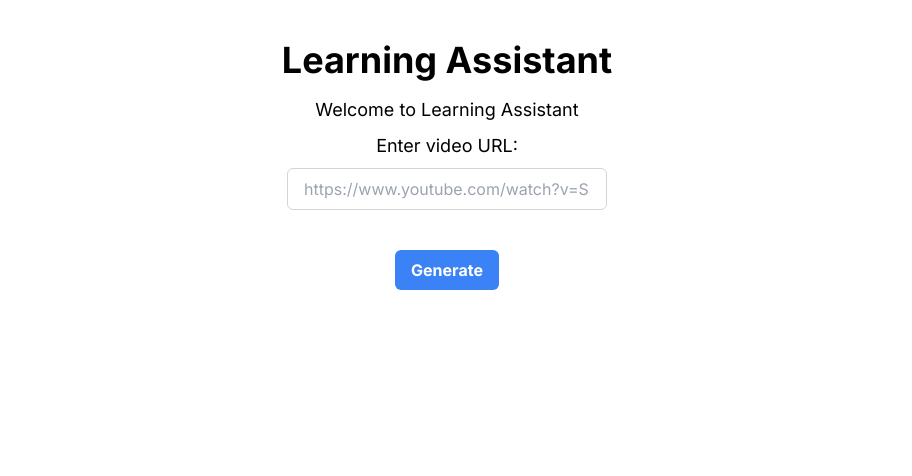
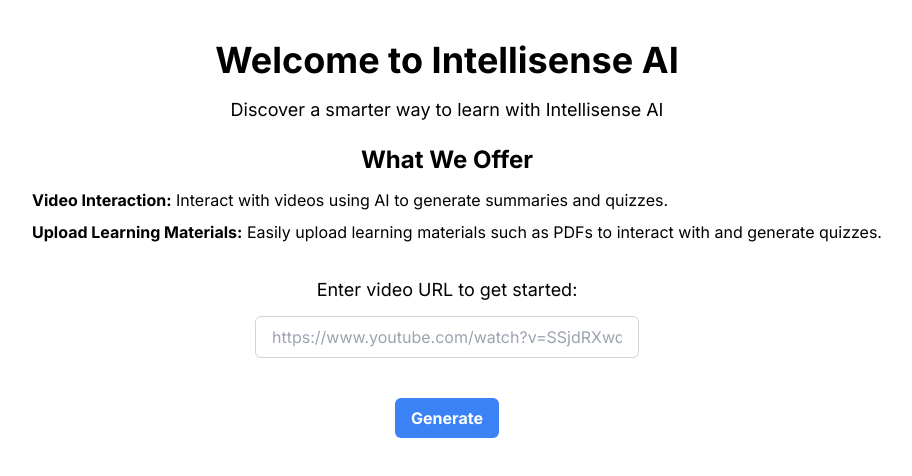
Before and after one commit to ibrahzizo360/intellisenseai, a Next.js app: page / in a window 1280 px wide. Shown: the top 476 px of the page, without its empty margins (193-1105 px from the left). Built offline with nearby package versions, Linux system fonts and the light colour scheme.

Commit message:
minor update

```diff
--- a/src/app/Clip.tsx
+++ b/src/app/Clip.tsx
@@ -1,4 +1,5 @@
-import React from "react";
+
+import React, { useRef, useEffect, useState } from "react";
 import YouTube from "react-youtube";
 import { Options } from "youtube-player/dist/types";
 
@@ -9,62 +10,60 @@
   setPlayer: React.Dispatch<React.SetStateAction<any>>; // Setter function for the player reference
 }
 
-class MovieClip extends React.Component<MovieClipProps> {
-  private intervalId: NodeJS.Timeout | null = null;
-  constructor(props: MovieClipProps) {
-    super(props);
-    this._onReady = this._onReady.bind(this);
-    this._onStateChange = this._onStateChange.bind(this);
-  }
+const MovieClip: React.FC<MovieClipProps> = ({
+  video_id,
+  onTimeUpdate,
+  onSeekTo,
+  setPlayer,
+}) => {
+  const intervalRef = useRef<NodeJS.Timeout | null>(null);
 
-  render() {
-    const { video_id } = this.props;
-    const options: Options = {
-      height: '340',
-      width: '640',
-      playerVars: {
-        autoplay: 1,
-        controls: 1,
-      },
-    };
 
-    return (
-      <YouTube
-        videoId={video_id}
-        opts={options}
-        onReady={this._onReady}
-        onStateChange={this._onStateChange}
-        id="video"
-        className="rounded-md"
-      />
-    );
-  }
+  const options: Options = {
+    height: '340',
+    width: '640',
+    playerVars: {
+      autoplay: 1,
+      controls: 1,
+    },
+  };
 
-  _onReady(event: { target: any }) {
+  const handleReady = (event: { target: any }) => {
     // Set the player reference when the player is ready
-    this.props.setPlayer(event.target);
+    setPlayer(event.target);
+    console.log("Player is ready");
     event.target.pauseVideo();
-  }
+  };
 
-  _onStateChange(event: { target: any, data: number }) {
+  const handleStateChange = (event: { target: any, data: number }) => {
     if (event.data === 1) {
       // Start listening to time updates when the video starts playing
       const intervalId = setInterval(() => {
-        this.props.onTimeUpdate(event);
-      }, 100); // Call onTimeUpdate every 1 second
+        onTimeUpdate(event);
+      }, 1); // Call onTimeUpdate every 1 second
 
       // Store the interval ID so we can clear it later
-      this.intervalId = intervalId;
+      intervalRef.current = intervalId;
     } else {
       console.log("Video is not playing");
       // Stop the interval when the video stops playing
-      if (this.intervalId !== null) {
-        clearInterval(this.intervalId);
-        this.intervalId = null; // Reset intervalId
+      if (intervalRef.current !== null) {
+        clearInterval(intervalRef.current);
+        intervalRef.current = null; // Reset intervalId
       }
     }
-  }
+  };
 
-}
+  return (
+    <YouTube
+      videoId={video_id}
+      opts={options}
+      onReady={handleReady}
+      onStateChange={handleStateChange}
+      id="video"
+      className="rounded-md"
+    />
+  );
+};
 
 export default MovieClip;
--- a/src/app/Transcript.tsx
+++ b/src/app/Transcript.tsx
@@ -1,8 +1,9 @@
 import React, { useEffect, useState, useRef } from 'react';
 
 interface TranscriptProps {
-  transcript: { text: string; start: number; duration: number }[];
+  transcript: { word: string; start: number; end: number }[];
   currentTime: number;
+  player: any;
 }
 
 const Transcript: React.FC<TranscriptProps> = ({ transcript, currentTime }) => {
@@ -12,32 +13,38 @@
   useEffect(() => {
     // Find the index of the transcript item that corresponds to the current time
     const index = transcript.findIndex(
-      item => currentTime >= item.start && currentTime <= item.start + item.duration
+      item => item.start > currentTime
     );
     setActiveIndex(index);
 
     // Scroll to the active transcript item if containerRef is defined and index is valid
+    setTimeout(() => {
       if (containerRef.current && index !== -1) {
         const activeElement = containerRef.current.children[index];
         activeElement.scrollIntoView({ behavior: 'smooth', block: 'center' });
       }
+    }, 100); // Adjust the delay as needed
   }, [transcript, currentTime]);
 
+
   return (
-    <div className="w-[640px] mt-5 p-3 h-72 overflow-scroll bg-gray-50 border border-gray-300 rounded-lg tracking-wider leading-10 no-scrollbar" ref={containerRef}>
+    <div className="w-[640px] mt-5 p-3 h-72 overflow-y-scroll bg-gray-50 border border-gray-300 rounded-lg tracking-wider leading-10 no-scrollbar whitespace-normal " ref={containerRef}>
   {transcript.map((item, index) => (
-        <span
+    <div
       key={index}
-          className={`py-2 text-sm mr-1 ${
+      className={`py-2 text-sm mr-1 whitespace-normal inline-block ${
         index === activeIndex
-              ? 'bg-blue-200 rounded-md animate-slideIn'
+          ? 'bg-blue-200 rounded-md'
           : ''
       }`}
     >
-          {item.text}
-        </span>
+      {item.word}
+    </div>
   ))}
 </div>
+
+
+
   );
 };
 
--- a/src/app/globals.css
+++ b/src/app/globals.css
@@ -13,3 +13,12 @@
         scrollbar-width: none;  /* Firefox */
   }
 }
+
+@media screen and (max-width: 640px){
+    main:not(.mobile){
+        display: none;
+    }
+    .mobile {
+        display: block;
+    }
+}
--- a/src/app/page.tsx
+++ b/src/app/page.tsx
@@ -14,6 +14,7 @@
   const [videoLink, setVideoLink] = useState('');
   const [showForm, setShowForm] = useState(true);
   const [loading, setLoading] = useState(false);
+
 
   const getVideoId = (url: string) => {
     const videoIdMatch = url.match(/[?&]v=([^&#]*)/);
@@ -48,13 +49,13 @@
     }
 
     try {
-      const response = await fetch(`${api_url}/transcript?videoId=${id}`);
+      const response = await fetch(`${api_url}/transcript?video_url=${videoLink}`);
       if (!response.ok) {
         setLoading(false);
         throw new Error('Failed to fetch transcript data');
       }
       const data = await response.json();
-      setTranscript(data.transcript);
+      setTranscript(data.response.words);
       setVideoId(id);
       setShowForm(false); // Hide the form after fetching transcript data
       setLoading(false);
@@ -65,20 +66,31 @@
   };
 
   return (
-    <main className="flex flex-col items-center justify-center w-full h-full p-10">
+    <div>
+    <p className='mobile text-center uppercase lg:hidden font-bold text-md mt-[50%]'>please open on a bigger screen</p>
+    <main className="flex-1 flex-col items-center justify-center w-screen h-full p-10">
       {showForm && (
         <form className="flex flex-col items-center" onSubmit={generateTranscript}>
-          <h1 className="text-4xl font-bold mb-4">Learning Assistant</h1>
-          <p className="text-lg mb-2">Welcome to Learning Assistant</p>
-          <label htmlFor="search" className="text-lg mb-2">
-            Enter video URL:
+          <h1 className="text-4xl font-bold mb-4">Welcome to Intellisense AI</h1>
+          <p className="text-lg mb-2">Discover a smarter way to learn with Intellisense AI</p>
+          <h2 className="text-2xl font-bold my-3">What We Offer</h2>
+            <ul className="space-y-2 pl-5">
+              <li>
+                <strong>Video Interaction:</strong> Interact with videos using AI to generate summaries and quizzes.
+              </li>
+              <li>
+                <strong>Upload Learning Materials:</strong> Easily upload learning materials such as PDFs to interact with and generate quizzes.
+              </li>
+            </ul>
+          <label htmlFor="search" className="text-lg my-3 mt-8">
+            Enter video URL to get started:
           </label>
           <input
             type="text"
             id="search"
             value={videoLink}
             onChange={onInputChanged}
-            className="border border-gray-300 rounded-md px-4 py-2 w-80 focus:outline-none focus:border-blue-500"
+            className="border border-gray-300 rounded-md px-4 py-2 w-96 focus:outline-none focus:border-blue-500"
             placeholder="https://www.youtube.com/watch?v=SSjdRXwqg_U"
           />
           <button
@@ -93,7 +105,7 @@
       {loading && <Loader />}
 
       {transcript.length > 0 && (
-        <div className="flex gap-7 lg:flex-row flex-col">
+        <div className="flex gap-7 lg:flex-row flex-col ">
           <div className="rounded-md">
             <MovieClip
               video_id={videoId}
@@ -101,11 +113,12 @@
               onSeekTo={handleSeekTo}
               setPlayer={setPlayer}
             />
-            <Transcript transcript={transcript} currentTime={currentTime} />
+            <Transcript transcript={transcript} currentTime={currentTime} player={player}/>
           </div>
           <ChatArea />
         </div>
       )}
     </main>
+    </div>
   );
 }
--- a/src/components/ChatArea.tsx
+++ b/src/components/ChatArea.tsx
@@ -2,7 +2,7 @@
 
 const ChatArea = () => {
   return (
-    <div className='max-h-[93vh] bg-gray-800 w-full rounded-md'>
+    <div className='lg:max-h-[93vh] bg-gray-800 w-full rounded-md '>
         <div className='h-[80%] overflow-scroll no-scrollbar'></div>
         <hr className='my-1'/>
         <div className='h-[20%] p-3'>
--- a/src/utils/index.ts
+++ b/src/utils/index.ts
@@ -1 +1,2 @@
-export const api_url = "https://intellisenseai-backend.onrender.com"
+// export const api_url = "https://intellisenseai-backend.onrender.com"
+export const api_url = "http://127.0.0.1:8000"
--- a/tailwind.config.ts
+++ b/tailwind.config.ts
@@ -8,23 +8,18 @@
   ],
   theme: {
     extend: {
-      backgroundImage: {
-        "gradient-radial": "radial-gradient(var(--tw-gradient-stops))",
-        "gradient-conic":
-          "conic-gradient(from 180deg at 50% 50%, var(--tw-gradient-stops))",
-      },
       keyframes: {
         slideIn: {
           "0%": {
-            transform: "translateY(-20px)"
+            transform: "translateX(-20px)"
           },
           "100%": {
-            transform: "translateY(0)"
+            transform: "translateX(0)"
           }
         }
       },
       animation: {
-        slideIn: "slideIn 0.5s ease-in-out"
+        slideIn: "slideIn 0.5s linear"
       }
     },
   },
```
Lines whose indentation alone changed are shown as unchanged.
